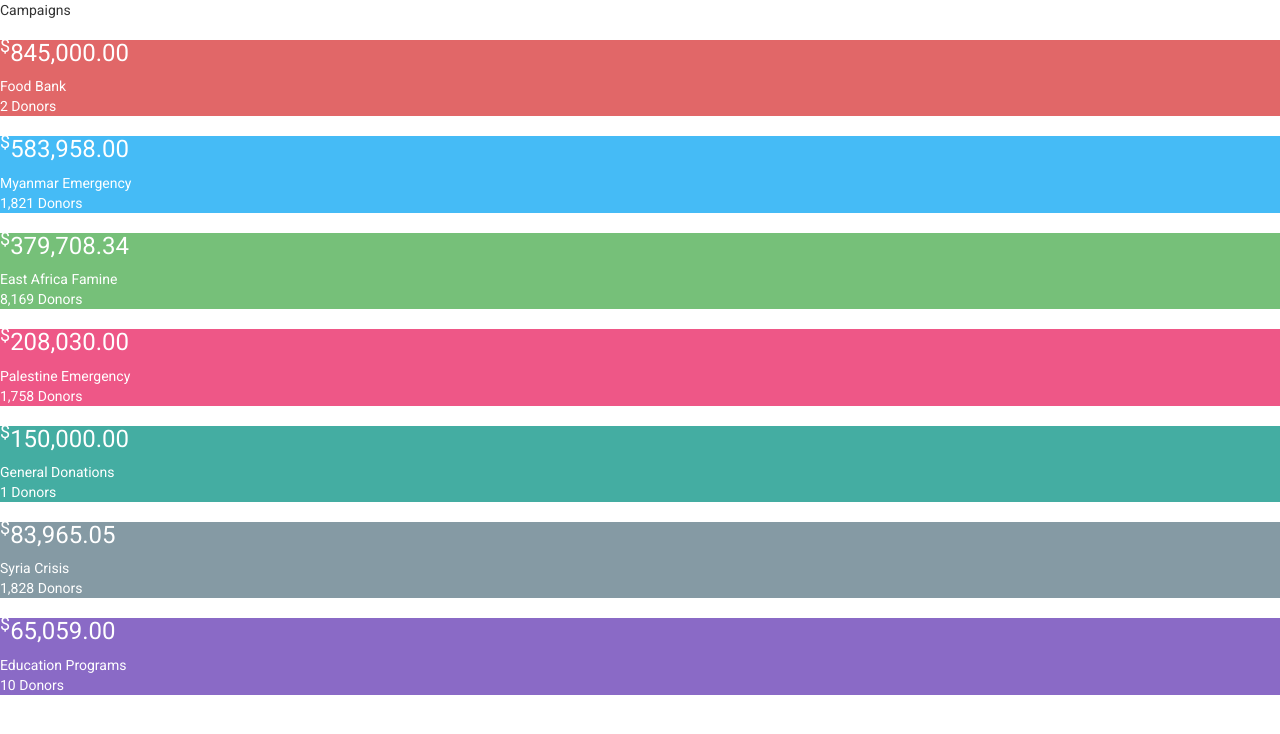
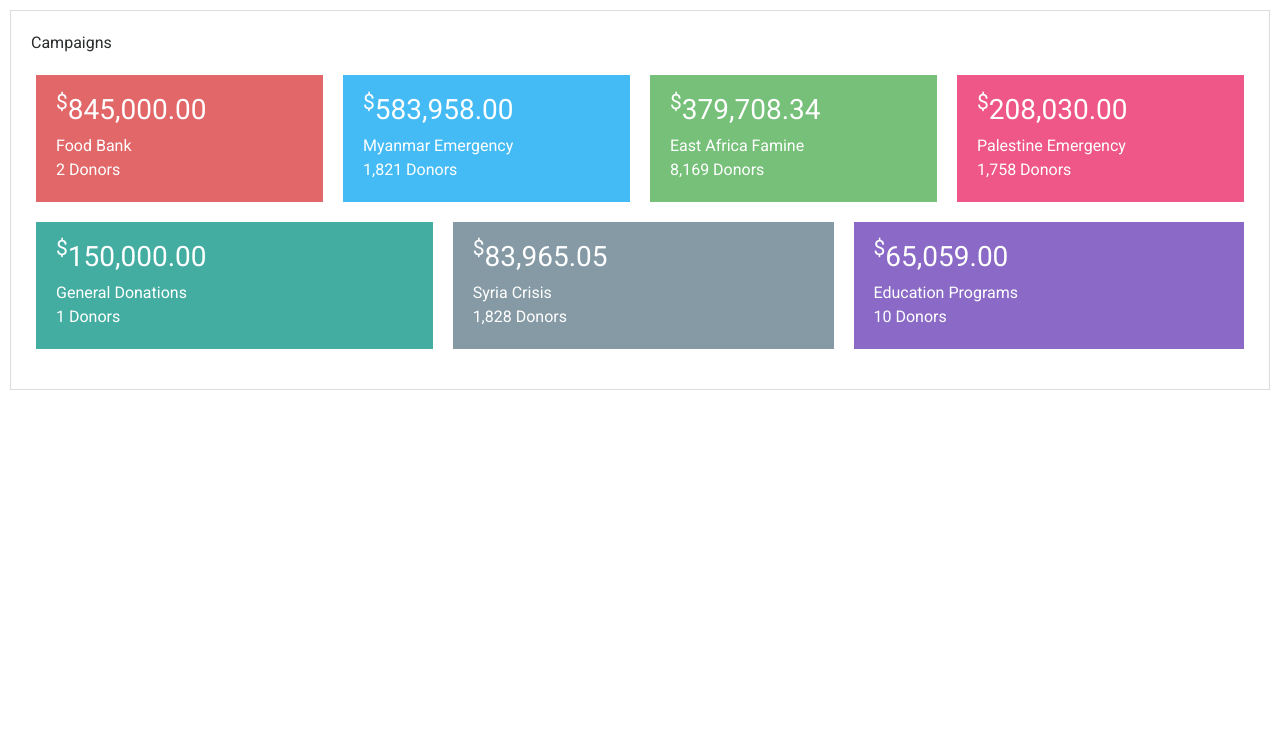
Before and after one commit to markjconlon/micharity-clone, a plain HTML site: page index.html in a window 1280 px wide. Drawn offline with nearby package versions, Linux system fonts and the light colour scheme.

Commit message:
added more divs to specifiy rows, columns and panel content, added margin and padding to match original as well as min-width  of 230px and flex grow to panel

```diff
--- a/index.html
+++ b/index.html
@@ -3,49 +3,92 @@
   <head>
     <meta charset="utf-8">
     <title>Micharity Clone</title>
-    <link rel="stylesheet" href="https://maxcdn.bootstrapcdn.com/bootstrap/3.3.7/css/bootstrap.min.css" integrity="sha384-BVYiiSIFeK1dGmJRAkycuHAHRg32OmUcww7on3RYdg4Va+PmSTsz/K68vbdEjh4u" crossorigin="anonymous">
+    <link rel="stylesheet" href="https://maxcdn.bootstrapcdn.com/bootstrap/4.0.0-alpha.6/css/bootstrap.min.css" integrity="sha384-rwoIResjU2yc3z8GV/NPeZWAv56rSmLldC3R/AZzGRnGxQQKnKkoFVhFQhNUwEyJ" crossorigin="anonymous">
     <link rel="stylesheet" href="styles.css">
   </head>
   <body>
-    <div class="campaigns">
+    <div class="campaigns panel">
+      <div class="panel-heading">
         Campaigns
-      <div class="campaignsInner">
-        <div class="campaign campaign1">
+      </div>
+
+      <div class="campaignsInner panel-body">
+          <div class="row justify-content-center">
+
+            <div class="panel">
+              <div class="panel-body">
+                <div class="campaign col campaign1">
                   <h3 class="no-margin"><sup>$</sup>845,000.00</h3>
                   Food Bank
                   <div class="text-size-small">2 Donors</div>
                 </div>
-        <div class="campaign campaign2">
+              </div>
+            </div>
+
+            <div class="panel">
+              <div class="panel-body">
+                <div class="campaign col campaign2">
                   <h3 class="no-margin"><sup>$</sup>583,958.00</h3>
                   Myanmar Emergency
                   <div class="text-size-small">1,821 Donors</div>
                 </div>
-        <div class="campaign campaign3">
+              </div>
+            </div>
+
+            <div class="panel">
+              <div class="panel-body">
+                <div class="campaign col campaign3">
                   <h3 class="no-margin"><sup>$</sup>379,708.34</h3>
                   East Africa Famine
                   <div class="text-size-small">8,169 Donors</div>
                 </div>
-        <div class="campaign campaign4">
+              </div>
+            </div>
+
+            <div class="panel">
+              <div class="panel-body">
+                <div class="campaign col campaign4">
                   <h3 class="no-margin"><sup>$</sup>208,030.00</h3>
                   Palestine Emergency
                   <div class="text-size-small">1,758 Donors</div>
                 </div>
-        <div class="campaign campaign5">
+              </div>
+            </div>
+
+            <div class="panel">
+              <div class="panel-body">
+                <div class="campaign col campaign5">
                   <h3 class="no-margin"><sup>$</sup>150,000.00</h3>
                   General Donations
                   <div class="text-size-small">1 Donors</div>
                 </div>
-        <div class="campaign campaign6">
+              </div>
+            </div>
+
+            <div class="panel">
+              <div class="panel-body">
+                <div class="campaign col campaign6">
                   <h3 class="no-margin"><sup>$</sup>83,965.05</h3>
                   Syria Crisis
                   <div class="text-size-small">1,828 Donors</div>
                 </div>
-        <div class="campaign campaign7">
+              </div>
+            </div>
+
+            <div class="panel">
+              <div class="panel-body">
+                <div class="campaign col campaign7">
                   <h3 class="no-margin"><sup>$</sup>65,059.00</h3>
                   Education Programs
                   <div class="text-size-small">10 Donors</div>
                 </div>
               </div>
             </div>
+          </div>
+
+        </div>
+      </div>
+
+    </div>
   </body>
 </html>
--- a/styles.css
+++ b/styles.css
@@ -1,6 +1,11 @@
 @import url('https://fonts.googleapis.com/css?family=Roboto');
 *,::after,::before,html{
   font-family: "Roboto", Helvetica, Arial, sans-serif;
+  box-sizing: border-box;
+}
+.campaigns{
+  border: rgb(221,221,221) solid 1px;
+  margin-top: 10px;
 }
 .campaignsInner{
   color: white;
@@ -26,3 +31,21 @@
 .campaign7{
   background-color: #8A6AC6;
 }
+.panel{
+  min-width: 230px;
+  flex-grow: 1;
+  margin-left: 10px;
+  margin-right: 10px;
+}
+.campaign{
+  padding: 20px;
+}
+.panel-body{
+  margin-bottom: 20px;
+}
+.row{
+  margin: 0 15px;
+}
+.panel-heading{
+  padding: 20px;
+}
```
Lines whose indentation alone changed are shown as unchanged.
